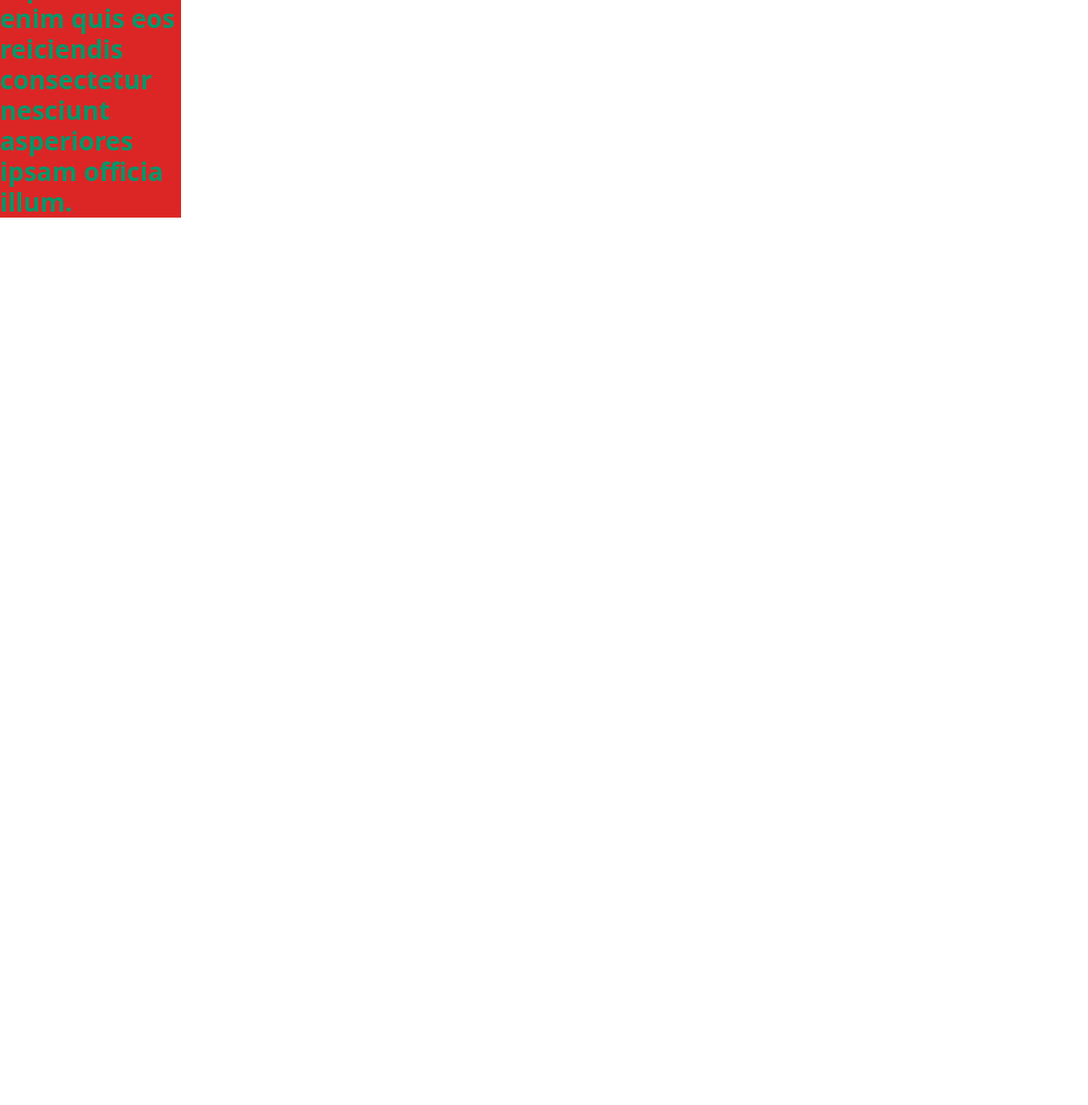
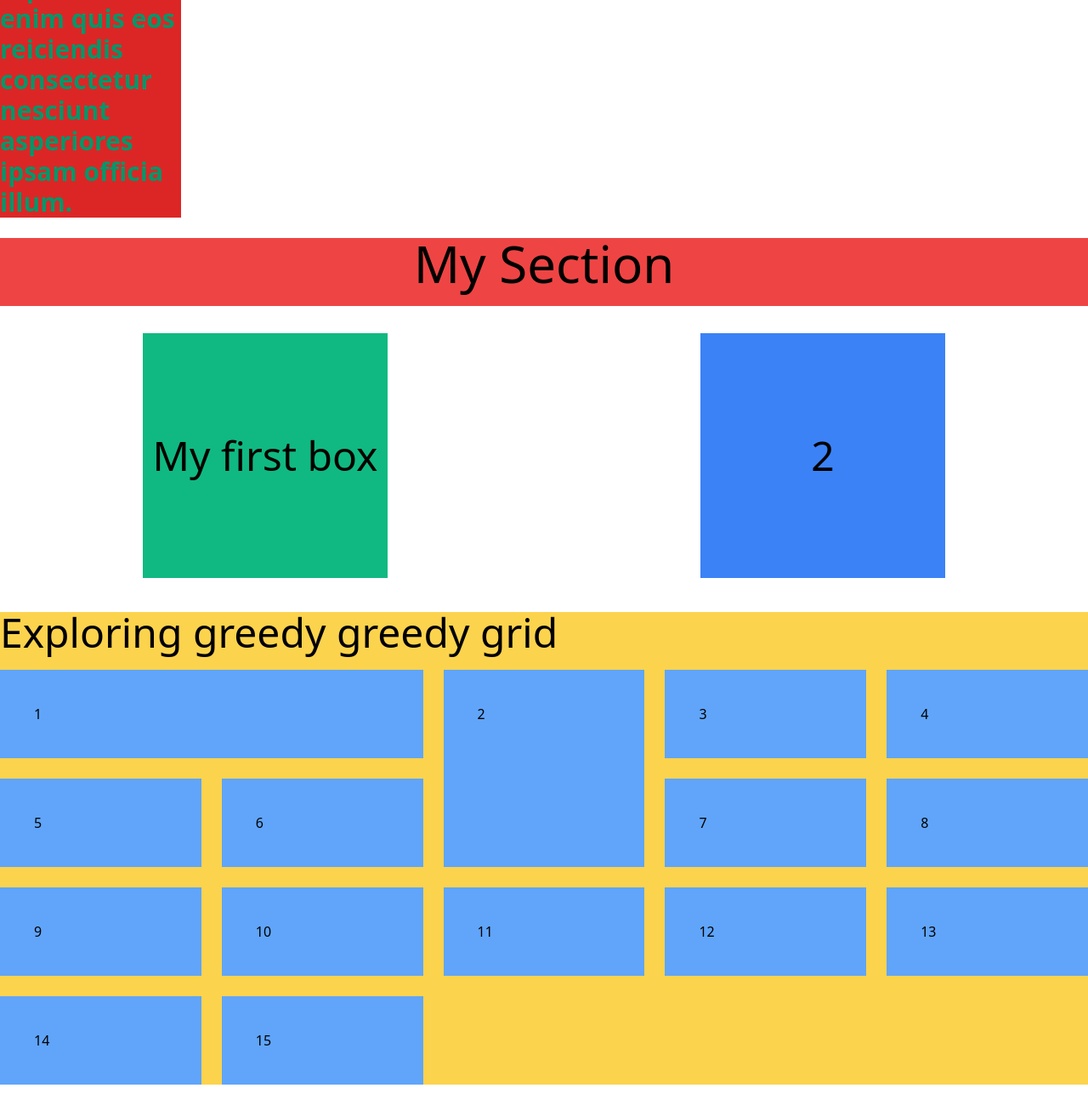
Before and after one commit to samimeadad/tailwind-explore, a plain HTML site: page index.html in a window 1280 px wide. Shown: the part 584-1884 px from the top of the page at 85% size. Before the commit the page ends 842 px from the top, so only its background shows below. Drawn offline with nearby package versions, Linux system fonts and the light colour scheme.

Commit message:
tailwind explored

```diff
--- a/index.html
+++ b/index.html
@@ -10,8 +10,45 @@
     <link href="https://unpkg.com/tailwindcss@^2/dist/tailwind.min.css" rel="stylesheet">
 </head>
 <body>
-    <h1 class="text-5xl">Welcome to the world of tailwind</h1>
-    <h3 class="text-3xl">A small tail with little bit wind on it</h3>
-    <h3 class="text-3xl font-extrabold text-green-600 w-1/6 bg-red-600">Lorem ipsum dolor sit amet consectetur adipisicing elit. Totam nulla dolor, nam eaque temporibus minima officiis similique quisquam recusandae repellendus enim quis eos reiciendis consectetur nesciunt asperiores ipsam officia illum.</h3>
+    <section>
+        <h1 class="text-5xl">Welcome to the world of tailwind</h1>
+        <h3 class="text-3xl">A small tail with little bit wind on it</h3>
+        <h3 class="text-3xl font-extrabold text-green-600 w-1/6 bg-red-600">Lorem ipsum dolor sit amet consectetur adipisicing elit. Totam nulla dolor, nam eaque temporibus minima officiis similique quisquam recusandae repellendus enim quis eos reiciendis consectetur nesciunt asperiores ipsam officia illum.</h3>
+    </section>
+    <sectionn class="m-4">
+        <div class="container mx-auto bg-red-500 h-20 text-center">
+            <h1 class="text-6xl container mx-auto">My Section</h1>
+        </div>
+
+        <div class="text-6xl flex mt-8 justify-around">
+            <div class="bg-green-500 h-72 w-72 flex justify-center items-center">
+                <h2 class="text-5xl">My first box</h2>
+            </div>
+            <div class="bg-blue-500 ml-8 h-72 w-72 flex justify-center items-center">
+                <h2 class="text-5xl">2</h2>
+            </div>
+        </div>
+    </section>
+    <section class="mt-10 bg-yellow-300">
+        <h2 class="text-5xl">Exploring greedy greedy grid</h2>
+        <!-- Grid Container -->
+        <div class="mt-5 grid grid-cols-5 gap-6">
+            <div class="col-span-2 bg-blue-400 p-10">1</div>
+            <div class="row-span-2 bg-blue-400 p-10">2</div>
+            <div class="bg-blue-400 p-10">3</div>
+            <div class="bg-blue-400 p-10">4</div>
+            <div class="bg-blue-400 p-10">5</div>
+            <div class="bg-blue-400 p-10">6</div>
+            <div class="bg-blue-400 p-10">7</div>
+            <div class="bg-blue-400 p-10">8</div>
+            <div class="bg-blue-400 p-10">9</div>
+            <div class="bg-blue-400 p-10">10</div>
+            <div class="bg-blue-400 p-10">11</div>
+            <div class="bg-blue-400 p-10">12</div>
+            <div class="bg-blue-400 p-10">13</div>
+            <div class="bg-blue-400 p-10">14</div>
+            <div class="bg-blue-400 p-10">15</div>
+        </div>
+    </section>
 </body>
 </html>
```
